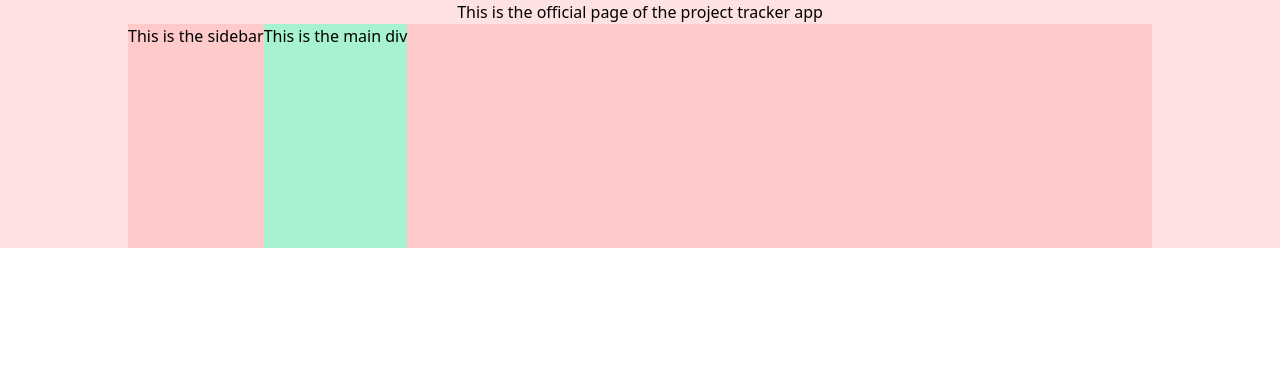
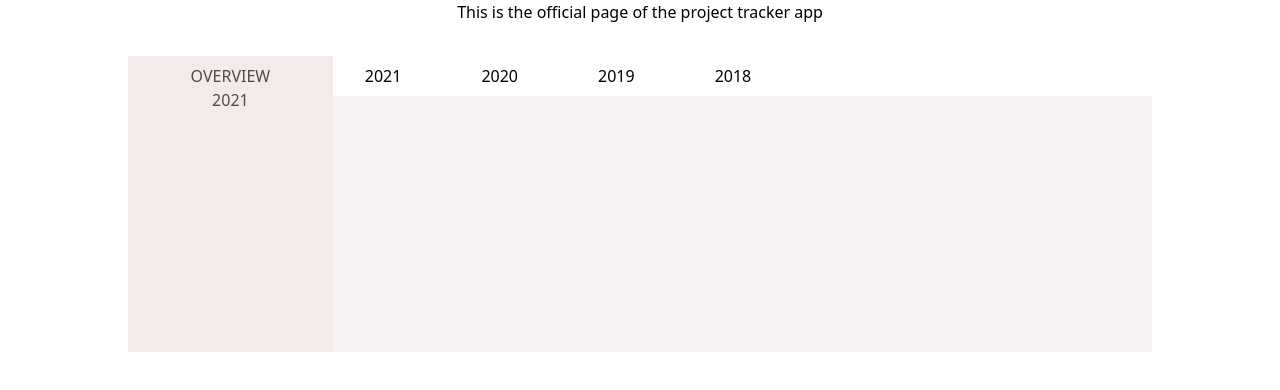
Before and after one commit to paisoncodes/zuri_team_progress_tracker, a Vue app in the folder frontend/: page / in a window 1280 px wide. Shown: the top 390 px of the page. Built offline with nearby package versions, Linux system fonts and the light colour scheme; the HTML template or start-up script is replaced by a standard one.

Commit message:
Creation of the structure for the home page

```diff
--- a/frontend/src/components/HomeContainer.vue
+++ b/frontend/src/components/HomeContainer.vue
@@ -1,8 +1,31 @@
 <template>
-<div class="w-4/5 mx-auto">
-    <div class="flex bg-red-200 h-56">
-        <div>This is the sidebar</div>
-        <div class="flex-grow-1 bg-green-200">This is the main div</div>
+<div class="w-4/5 py-8 mx-auto">
+    <div class="flex">
+        <!-- This is the sidebar section -->
+        <div class="w-1/5 p-2 bg-brand-red-light-2 text-brand-gray-dark-1 font-medium">
+            <div class="">OVERVIEW</div>
+            <div>2021</div>
+        </div>
+        <!-- This is the main section -->
+        <div class="w-4/5 bg-brand-red-light-1">
+            <!-- This is the navbar of the main section -->
+            <div class="flex items-center justify-start py-2 px-8 space-x-20 bg-white text-brand-gray-light-1">
+                <div class="hover:text-brand-gray-dark-1">
+                    <router-link to="/">2021</router-link>
+                </div>
+                <div class="hover:text-brand-gray-dark-1">
+                    <router-link to="/">2020</router-link>
+                </div>
+                <div class="hover:text-brand-gray-dark-1">
+                    <router-link to="/">2019</router-link>
+                </div>
+                <div class="hover:text-brand-gray-dark-1">
+                    <router-link to="/">2018</router-link>
+                </div>
+            </div>
+            <!-- This is the main section   -->
+            <div class="p-3 h-64 bg-brand-red-light-1"></div>
+        </div>
     </div>
 </div>
 </template>
--- a/frontend/src/views/Home.vue
+++ b/frontend/src/views/Home.vue
@@ -1,6 +1,6 @@
 <template>
-  <div class="bg-red-100 text-center">
-    This is the official page of the project tracker app
+  <div class="text-center">
+    <div class="bg-brand-gray-light-2">This is the official page of the project tracker app</div>
     <HomeContainer />
   </div>
 </template>
--- a/frontend/tailwind.config.js
+++ b/frontend/tailwind.config.js
@@ -8,7 +8,7 @@ module.exports = {
           red: {
             light: {
               1: "#F7F3F2",
-              2: 'F2EBE9'
+              2: '#F2EBE9'
             },
             dark: "#E7332B"
           },
```
